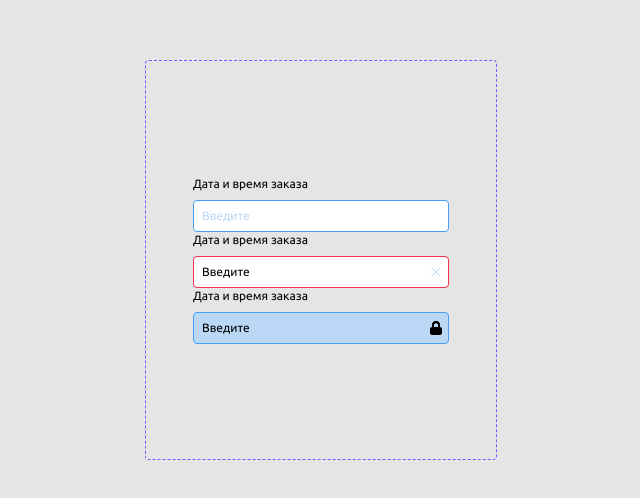
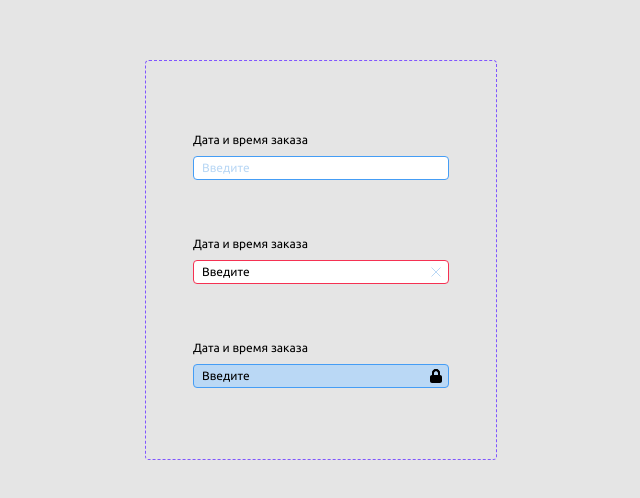
Before and after one commit to DenisZhernakov/admin-panel, a plain HTML site: page blocks/input.html in a window 1280 px wide. Shown: the part 140-638 px from the top of the page, without its empty margins (319-959 px from the left). Drawn offline with Linux system fonts and the light colour scheme; files that its build step writes are made by us from their sources.

Commit message:
Добавлены изменение в блок input

```diff
--- a/blocks/input.css
+++ b/blocks/input.css
@@ -48,6 +48,8 @@ body {
 .input__group {
   display: flex;
   flex-direction: column;
+  margin-top: 1.75rem;
+  margin-bottom: 1.75rem;
   width: 16rem;
   font-size: 0.75rem;
 }
@@ -63,7 +65,7 @@ body {
   display: flex;
   justify-content: space-between;
   align-items: center;
-  height: 2rem;
+  height: 1.5rem;
   background-color: var(--background-input-white);
   border: 0.0625rem solid;
   border-radius: 0.25rem;
```
